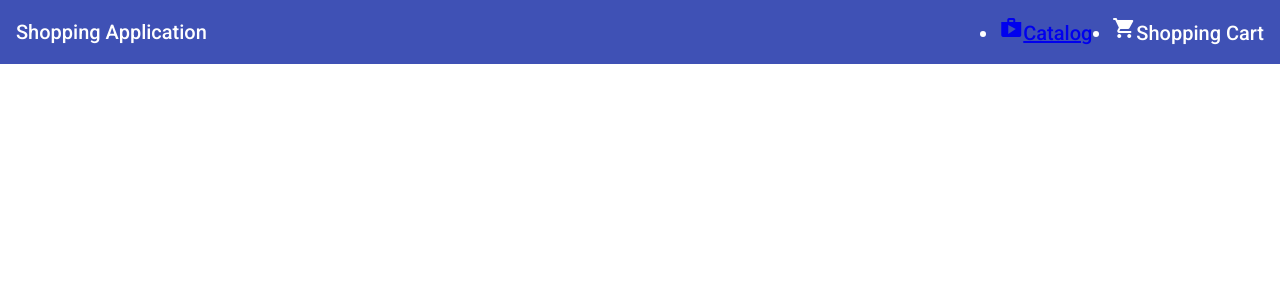
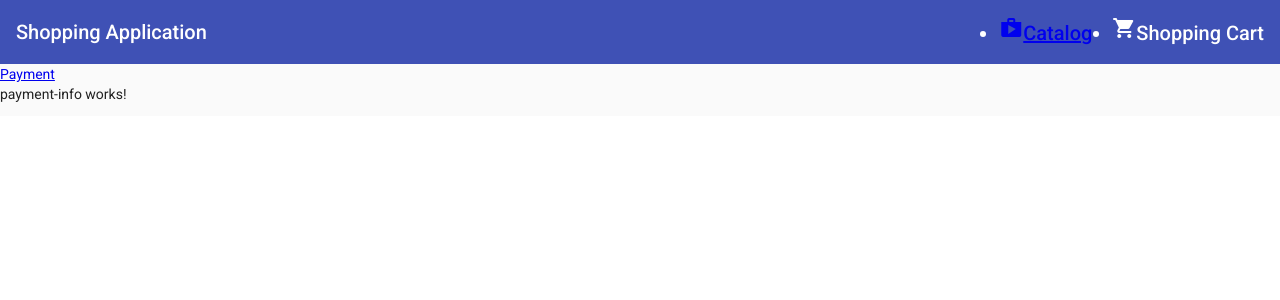
Before and after one commit to zaidbadiger/enterprise-application, an Angular app: page /payment-info in a window 1280 px wide. Before the commit this address led to /. Shown: the top 300 px of the page. Built offline with nearby package versions, Linux system fonts and the light colour scheme.

Commit message:
Added payment component, routing directive, got rid of unecessary import

```diff
--- a/src/app/app.component.html
+++ b/src/app/app.component.html
@@ -40,6 +40,15 @@
         </ul>
      </div>
     </mat-toolbar>
+    <nav>
+      <a class="button"
+         routerLink="/payment-info"
+         routerLinkActive="activebutton"
+         ariaCurrentWhenActive="page">
+        Payment
+      </a>
+    </nav>
+    <router-outlet></router-outlet>
     <main>
     </main>
   </mat-sidenav-content>
--- a/src/app/catalog/catalog.component.ts
+++ b/src/app/catalog/catalog.component.ts
@@ -1,7 +1,6 @@
 import { Component, OnInit } from '@angular/core';
 import { Cart } from '../data/models/cart';
 import { LineItem } from '../data/models/line-item';
-import { temp_items } from './temp_catalog_items'; //contains the items for display
 @Component({
   selector: 'app-catalog',
   templateUrl: './catalog.component.html',
--- /dev/null
+++ b/src/app/payment-info/payment-info.component.html
@@ -0,0 +1 @@
+<p>payment-info works!</p>
--- /dev/null
+++ b/src/app/payment-info/payment-info.component.ts
@@ -0,0 +1,15 @@
+import { Component, OnInit } from '@angular/core';
+
+@Component({
+  selector: 'app-payment-info',
+  templateUrl: './payment-info.component.html',
+  styleUrls: ['./payment-info.component.css']
+})
+export class PaymentInfoComponent implements OnInit {
+
+  constructor() { }
+
+  ngOnInit(): void {
+  }
+
+}
```
Also changed, not shown: src/app/app.module.ts (+7 -1 lines), src/app/payment-info/payment-info.component.css (added), 1 other file (tests, documents, lock files or other folders).
